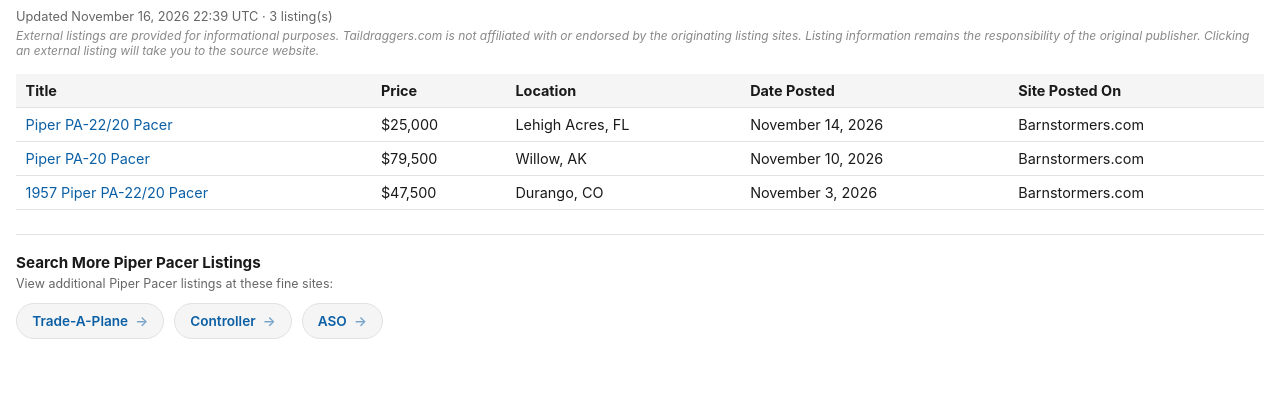
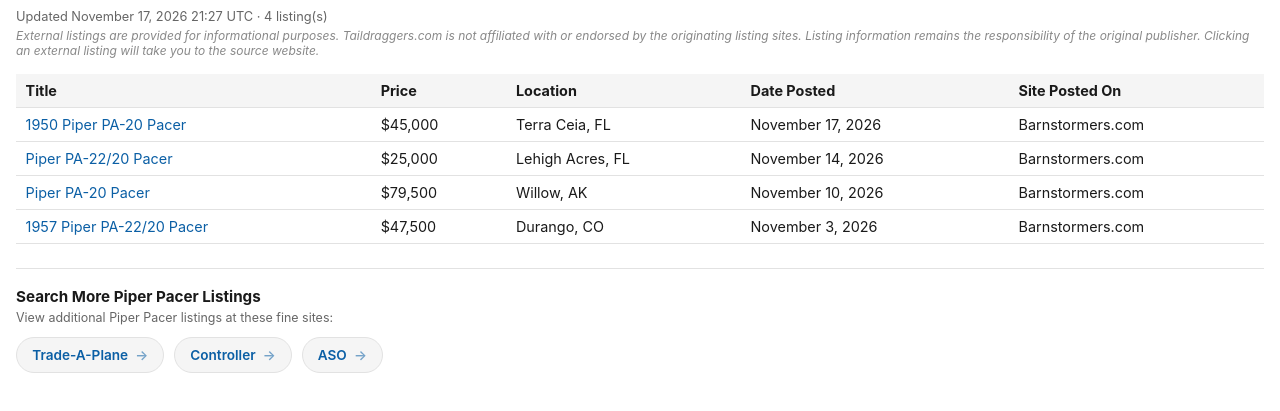
Before and after one commit to taildraggers/piper-pacer-for-sale, a plain HTML site: page docs/index.html in a window 1280 px wide. Shown: the part 43-454 px from the top of the page. Drawn offline with Linux system fonts and the light colour scheme.

Commit message:
Update Piper Pacer listings (2026-11-17)

```diff
--- a/docs/index.html
+++ b/docs/index.html
@@ -76,13 +76,14 @@
 </head>
 <body>
   <h1>Other Piper Pacer Ads on the Web</h1>
-  <div class="updated">Updated November 16, 2026 22:39 UTC &middot; 3 listing(s)</div>
+  <div class="updated">Updated November 17, 2026 21:27 UTC &middot; 4 listing(s)</div>
   <div class="disclaimer">External listings are provided for informational purposes. Taildraggers.com is not affiliated with or endorsed by the originating listing sites. Listing information remains the responsibility of the original publisher. Clicking an external listing will take you to the source website.</div>
   <table>
     <thead>
       <tr><th>Title</th><th>Price</th><th>Location</th><th>Date Posted</th><th>Site Posted On</th></tr>
     </thead>
     <tbody>
+        <tr><td><a href="https://www.barnstormers.com/classified-2084300-1950-Piper-PA-20-Pacer-–-135HP.html" target="_blank" rel="noopener noreferrer">1950 Piper PA-20 Pacer</a></td><td>$45,000</td><td>Terra Ceia, FL</td><td>November 17, 2026</td><td>Barnstormers.com</td></tr>
         <tr><td><a href="https://www.barnstormers.com/classified-2078078-PA22-20-150-HP-projects-PLUS.html" target="_blank" rel="noopener noreferrer">Piper PA-22/20 Pacer</a></td><td>$25,000</td><td>Lehigh Acres, FL</td><td>November 14, 2026</td><td>Barnstormers.com</td></tr>
         <tr><td><a href="https://www.barnstormers.com/classified-2064549-Piper-PA-20-Pacer-—-160-HP.html" target="_blank" rel="noopener noreferrer">Piper PA-20 Pacer</a></td><td>$79,500</td><td>Willow, AK</td><td>November 10, 2026</td><td>Barnstormers.com</td></tr>
         <tr><td><a href="https://www.barnstormers.com/classified-2081800-1957-Piper-Pacer-PA-2220-150.html" target="_blank" rel="noopener noreferrer">1957 Piper PA-22/20 Pacer</a></td><td>$47,500</td><td>Durango, CO</td><td>November 3, 2026</td><td>Barnstormers.com</td></tr>
```
